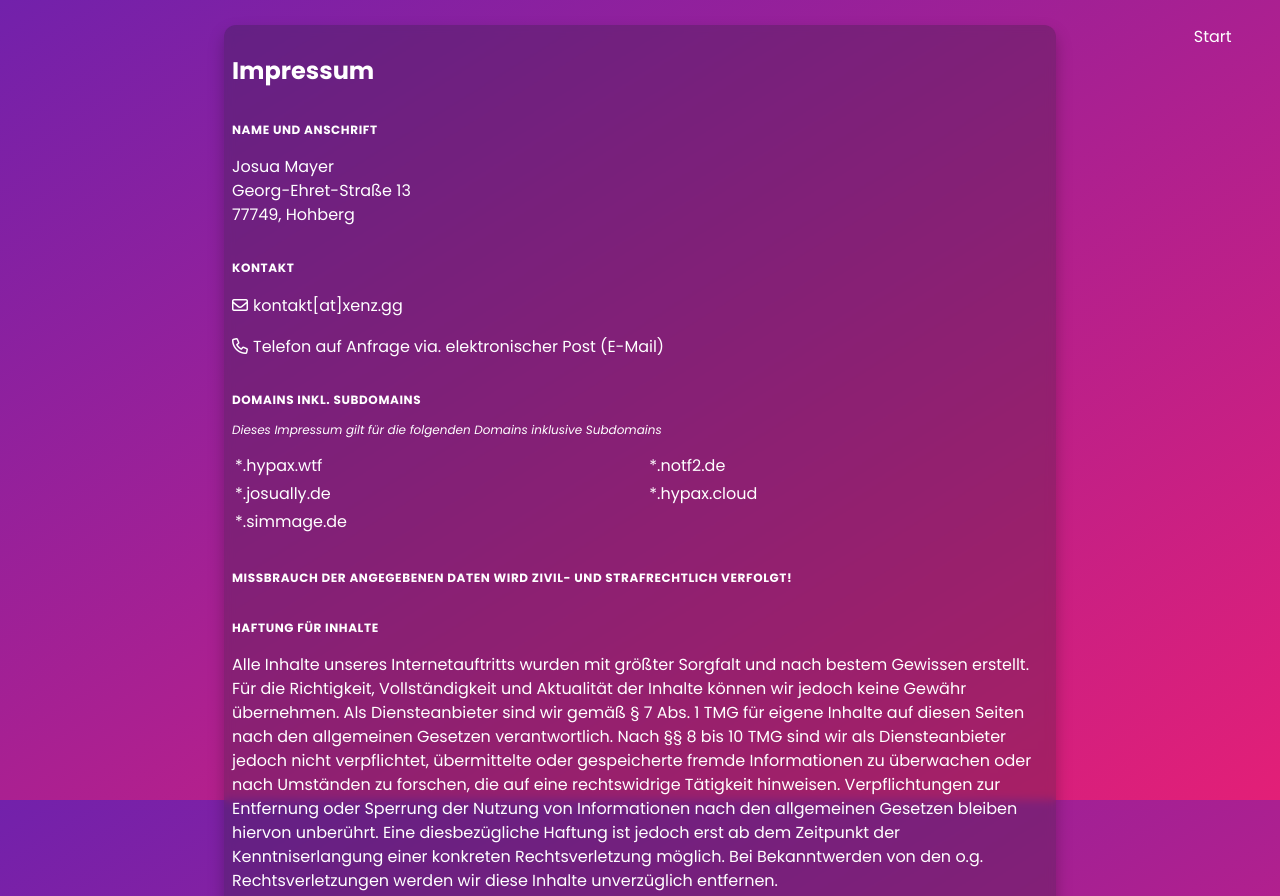
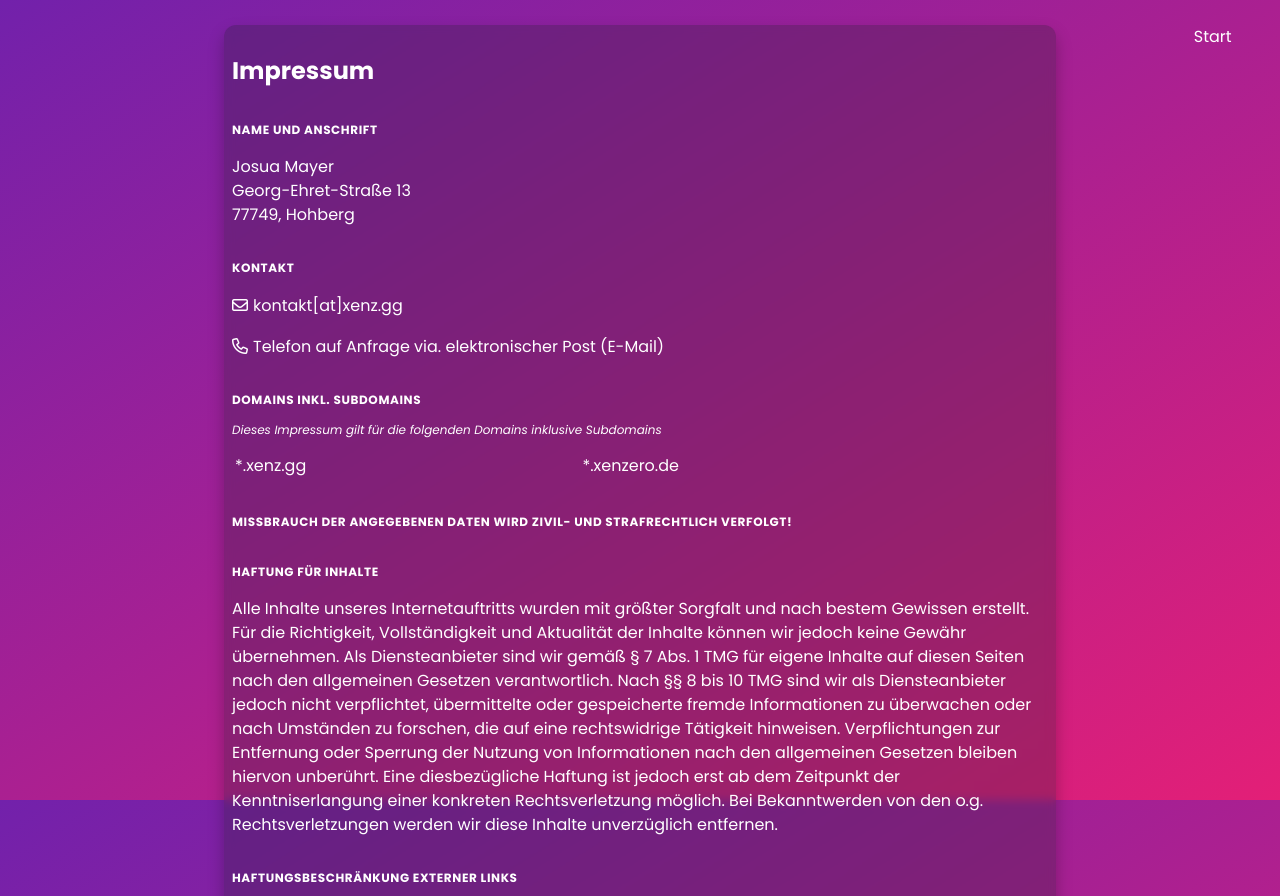
Before and after one commit to xenzgg/webpage, a plain HTML site: page impressum.html in a window 1280 px wide. Shown: the top 896 px of the page. Drawn offline with Linux system fonts and the light colour scheme.

Commit message:
changed links

```diff
--- a/impressum.html
+++ b/impressum.html
@@ -43,15 +43,8 @@
             <table width="100%">
                 <tbody>
                     <tr>
-                        <td>*.hypax.wtf</td>
-                        <td>*.notf2.de</td>
-                    </tr>
-                    <tr>
-                        <td>*.josually.de</td>
-                        <td>*.hypax.cloud</td>
-                    </tr>
-                    <tr>
-                        <td>*.simmage.de</td>
+                        <td>*.xenz.gg</td>
+                        <td>*.xenzero.de</td>
                     </tr>
                 </tbody>
             </table>
```
